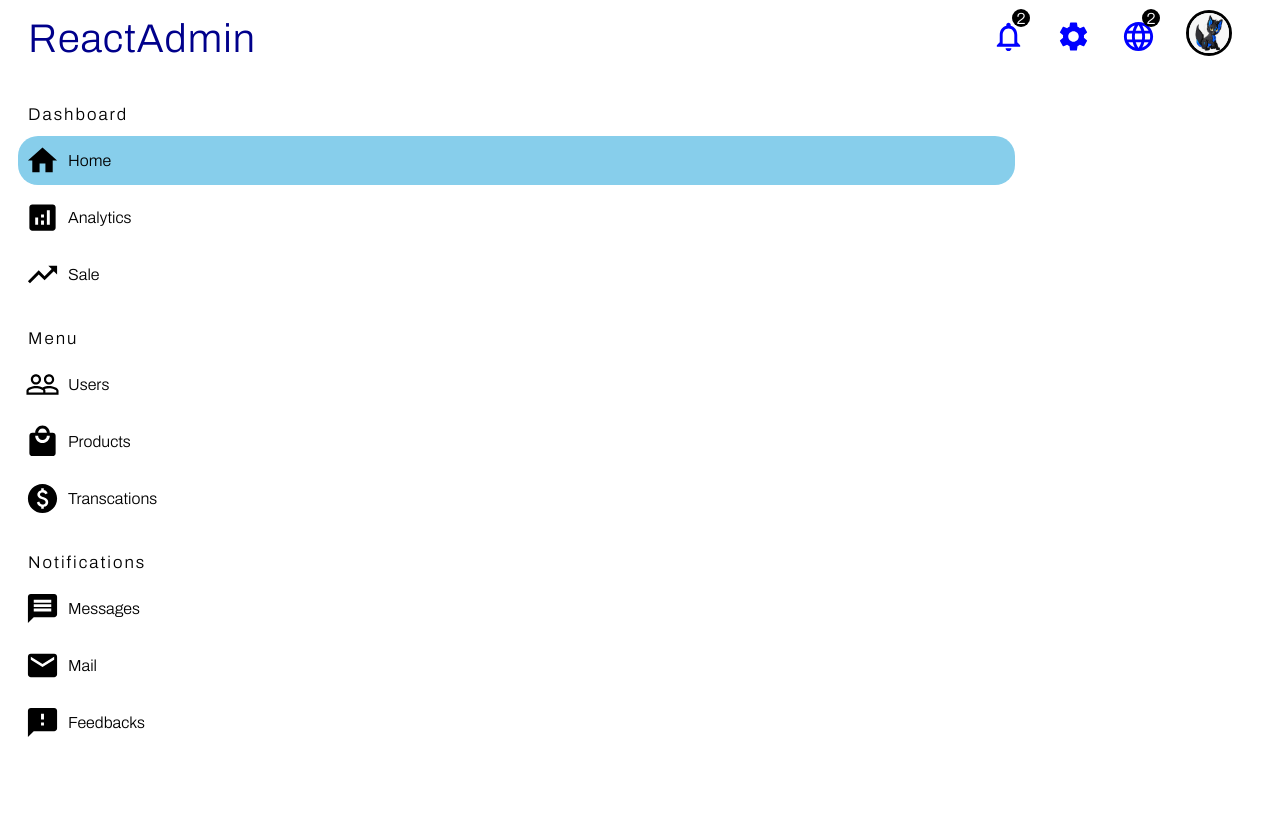
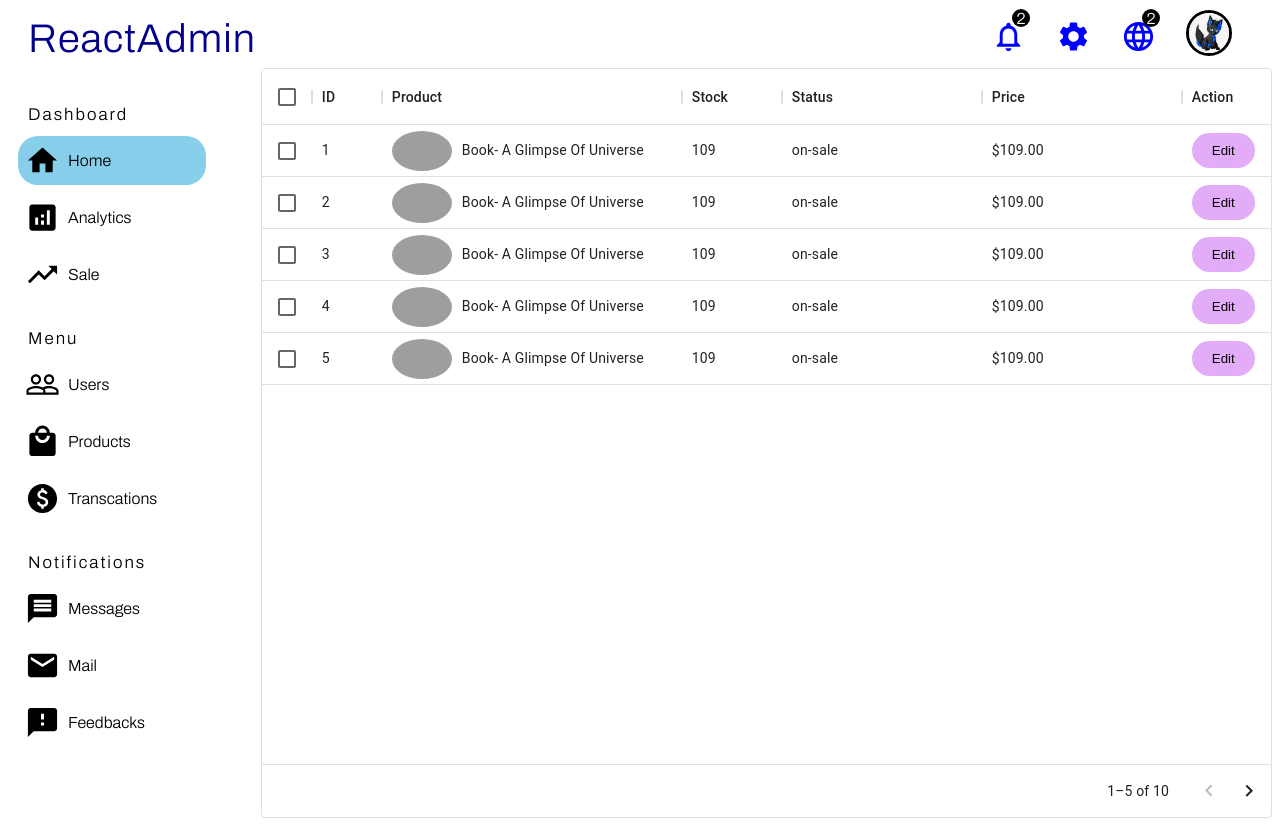
Before and after one commit to FrankYChills/Admin-Dashboard, a React (Create React App) app: page /products in a window 1280 px wide. Built offline with nearby package versions, Linux system fonts and the light colour scheme; grey boxes are pictures that could not be loaded.

Commit message:
product list page added

```diff
--- a/src/App.js
+++ b/src/App.js
@@ -8,6 +8,8 @@ import Layout from "./components/parentComp/Layout";
 import Home from "./pages/home/Home";
 import User from "./pages/user/User";
 import NewUser from "./pages/newUser/NewUser";
+import ProductList from "./pages/products/ProductList";
+import Product from "./pages/product/Product";
 
 function App() {
   return (
@@ -25,6 +27,10 @@ function App() {
             <Route path="user/:id" element={<User />} />
             {/* path - /newUser */}
             <Route path="newUser" element={<NewUser />} />
+            {/* /products */}
+            <Route path="products" element={<ProductList />} />
+            {/* /product/4 */}
+            <Route path="product/:id" element={<Product />} />
           </Route>
         </Routes>
       </div>
--- a/src/dummyData.js
+++ b/src/dummyData.js
@@ -114,3 +114,86 @@ export const userRows = [
     transaction: "$200.00",
   },
 ];
+
+export const productRows = [
+  {
+    id: 1,
+    name: "Book- A Glimpse Of Universe",
+    image: "https://m.media-amazon.com/images/I/91wUFiHq0zL.jpg",
+    stock: 109,
+    status: "on-sale",
+    price: "$109.00",
+  },
+  {
+    id: 2,
+    name: "Book- A Glimpse Of Universe",
+    image: "https://m.media-amazon.com/images/I/91wUFiHq0zL.jpg",
+    stock: 109,
+    status: "on-sale",
+    price: "$109.00",
+  },
+  {
+    id: 3,
+    name: "Book- A Glimpse Of Universe",
+    image: "https://m.media-amazon.com/images/I/91wUFiHq0zL.jpg",
+    stock: 109,
+    status: "on-sale",
+    price: "$109.00",
+  },
+  {
+    id: 4,
+    name: "Book- A Glimpse Of Universe",
+    image: "https://m.media-amazon.com/images/I/91wUFiHq0zL.jpg",
+    stock: 109,
+    status: "on-sale",
+    price: "$109.00",
+  },
+  {
+    id: 5,
+    name: "Book- A Glimpse Of Universe",
+    image: "https://m.media-amazon.com/images/I/91wUFiHq0zL.jpg",
+    stock: 109,
+    status: "on-sale",
+    price: "$109.00",
+  },
+  {
+    id: 6,
+    name: "Book- A Glimpse Of Universe",
+    image: "https://m.media-amazon.com/images/I/91wUFiHq0zL.jpg",
+    stock: 109,
+    status: "on-sale",
+    price: "$109.00",
+  },
+  {
+    id: 7,
+    name: "Book- A Glimpse Of Universe",
+    image: "https://m.media-amazon.com/images/I/91wUFiHq0zL.jpg",
+    stock: 109,
+    status: "on-sale",
+    price: "$109.00",
+  },
+  {
+    id: 8,
+    name: "Book- A Glimpse Of Universe",
+    image: "https://m.media-amazon.com/images/I/91wUFiHq0zL.jpg",
+    stock: 109,
+    status: "on-sale",
+    price: "$109.00",
+  },
+  {
+    id: 9,
+    name: "Book- A Glimpse Of Universe",
+    image: "https://m.media-amazon.com/images/I/91wUFiHq0zL.jpg",
+    stock: 109,
+    status: "on-sale",
+    price: "$109.00",
+  },
+  {
+    id: 10,
+    name: "Book- A Glimpse Of Universe",
+    image: "https://m.media-amazon.com/images/I/91wUFiHq0zL.jpg",
+    stock: 109,
+    status: "on-sale",
+    price: "$109.00",
+  },
+];
--- a/src/index.css
+++ b/src/index.css
@@ -626,3 +626,43 @@ body {
   font-size: 15px;
   cursor: pointer;
 }
+
+/* Products Page ------------------------- */
+.productList {
+  flex: 4;
+}
+
+.productListUser {
+  display: flex;
+  align-items: center;
+  padding: 0 !important;
+}
+
+.productListImg {
+  width: 60px;
+  height: 40px;
+  border-radius: 50%;
+  object-fit: cover;
+  margin-right: 10px;
+}
+
+.productListEdit {
+  border: None;
+  border-radius: 30px;
+  padding: 10px 20px;
+  background-color: #e3acf9;
+  margin-right: 20px;
+  cursor: pointer;
+  font-weight: 500;
+}
+
+.productListDelete {
+  color: #dc0000;
+  cursor: pointer;
+}
+
+/* Single Product Page -------------- */
+.product {
+  flex: 4;
+  padding: 20px;
+}
--- /dev/null
+++ b/src/pages/product/Product.jsx
@@ -0,0 +1,16 @@
+import { Link } from "react-router-dom";
+
+const Product = () => {
+  return (
+    <div className="product">
+      <div className="productTitleContainer">
+        <h1 className="productTitle">Product</h1>
+        <Link to="/newProduct">
+          <button className="productAddButton">Create</button>
+        </Link>
+      </div>
+    </div>
+  );
+};
+
+export default Product;
--- /dev/null
+++ b/src/pages/products/ProductList.jsx
@@ -0,0 +1,83 @@
+import { useState } from "react";
+import { Link } from "react-router-dom";
+
+import { DataGrid } from "@mui/x-data-grid";
+import DeleteIcon from "@mui/icons-material/Delete";
+
+import { productRows } from "../../dummyData";
+
+const ProductList = () => {
+  const [data, setData] = useState(productRows);
+
+  const columns = [
+    { field: "id", headerName: "ID", width: 70 },
+    {
+      field: "product",
+      headerName: "Product",
+      width: 300,
+      renderCell: (params) => {
+        return (
+          <div className="productListUser">
+            <img
+              className="productListImg"
+              src={params.row.image}
+              alt="productImg"
+            />
+            {params.row.name}
+          </div>
+        );
+      },
+    },
+    { field: "stock", headerName: "Stock", width: 100 },
+    {
+      field: "status",
+      headerName: "Status",
+      type: "string",
+      width: 200,
+    },
+    {
+      field: "price",
+      headerName: "Price",
+      description: "Price of listed product",
+      width: 200,
+    },
+    {
+      field: "action",
+      headerName: "Action",
+      width: 150,
+      renderCell: (params) => {
+        return (
+          <>
+            <Link to={`/product/${params.row.id}`}>
+              <button className="productListEdit">Edit</button>
+            </Link>
+            <DeleteIcon
+              className="productListDelete"
+              onClick={() => handleDelete(params.row.id)}
+            />
+          </>
+        );
+      },
+    },
+  ];
+
+  const handleDelete = (id) => {
+    var updatedData = data.filter((row) => row.id !== id);
+    setData(updatedData);
+  };
+
+  return (
+    <div className="productList">
+      <DataGrid
+        rows={data}
+        columns={columns}
+        pageSize={5}
+        rowsPerPageOptions={[5]}
+        checkboxSelection
+        disableSelectionOnClick
+      />
+    </div>
+  );
+};
+
+export default ProductList;
```
